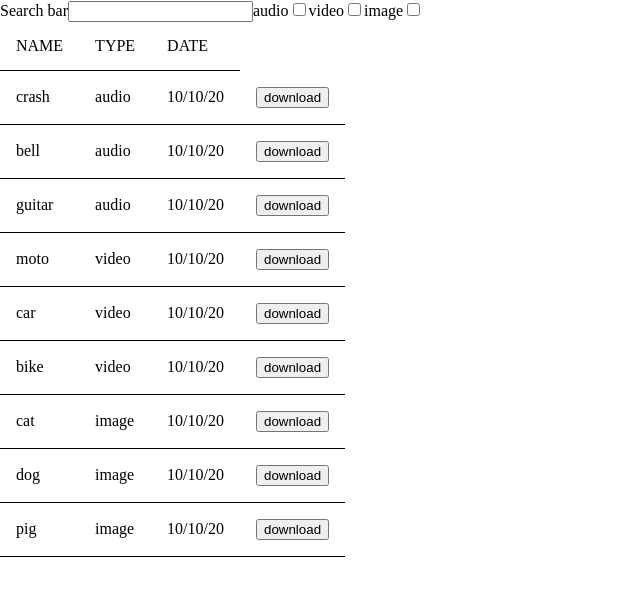
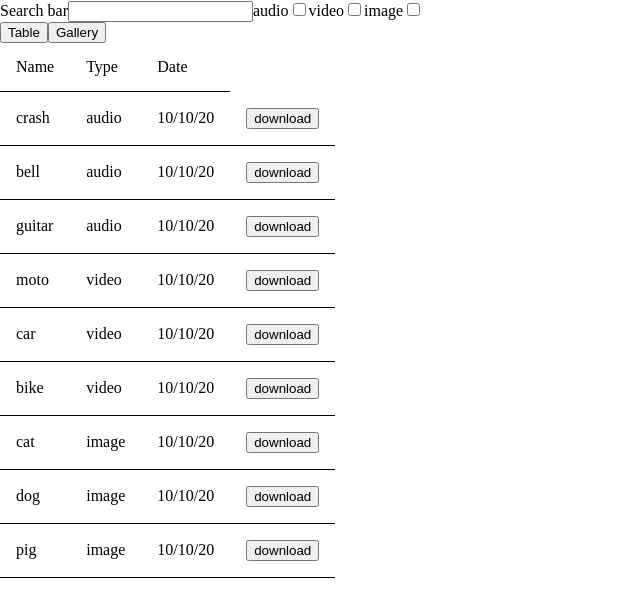
Before and after one commit to tomasyaya/veriston, a React (Create React App) app: page / in a window 1280 px wide. Shown: the top 600 px of the page, without its empty margins (0-640 px from the left). Built offline with nearby package versions, Linux system fonts and the light colour scheme.

Commit message:
develop: add tabs

```diff
--- a/src/components/MediaTable/MediaTable.tsx
+++ b/src/components/MediaTable/MediaTable.tsx
@@ -16,13 +16,13 @@ const HEADERS: HeaderOption[] = [
 
 function Headers() {
   return (
-    <React.Fragment>
+    <TableRow>
       {HEADERS.map(({ value, label }) => (
         <TableCell header key={value}>
           {label}
         </TableCell>
       ))}
-    </React.Fragment>
+    </TableRow>
   );
 }
 
@@ -34,10 +34,14 @@ function MediaTable({ mediaFiles, curriedActions }: MediaTableProps) {
       </TableHeader>
       <TableBody>
         {mediaFiles.map((file) => (
-          <TableRow actions={curriedActions(file)}>
+          <TableRow actions={curriedActions(file)} key={file.id}>
             {HEADERS.map(({ value }) => {
               const currentValue = file[value];
-              return <TableCell key={currentValue}>{currentValue}</TableCell>;
+              return (
+                <TableCell key={`${file.id}_${currentValue}`}>
+                  {currentValue}
+                </TableCell>
+              );
             })}
           </TableRow>
         ))}
--- a/src/components/Table/TableCell.tsx
+++ b/src/components/Table/TableCell.tsx
@@ -9,7 +9,7 @@ const defaultProps = {
 function TableCell({ children, header, ...rest }: TableCellProps) {
   const tagName = header ? "th" : "td";
   return (
-    <TableCellWrapper {...rest} tagName={tagName} header={header}>
+    <TableCellWrapper {...rest} tagName={tagName}>
       {children}
     </TableCellWrapper>
   );
--- /dev/null
+++ b/src/components/Tabs/Tab.tsx
@@ -0,0 +1,24 @@
+import React from "react";
+import { useTabs } from "./TabsContext";
+
+interface TabProps {
+  children: React.ReactNode;
+  value: string;
+}
+
+function Tab({ children, value }: TabProps) {
+  const { selectedTab, setSelectedTab } = useTabs();
+  const handleClick = () => {
+    const hasDiffValue = selectedTab !== value;
+    if (hasDiffValue) {
+      setSelectedTab(value);
+    }
+  };
+  return (
+    <button type="button" role="tab" onClick={handleClick}>
+      {children}
+    </button>
+  );
+}
+
+export default Tab;
--- /dev/null
+++ b/src/components/Tabs/TabList.tsx
@@ -0,0 +1,10 @@
+import React from "react";
+
+interface TabListProps {
+  children: React.ReactNode;
+}
+function TabList({ children }: TabListProps) {
+  return <div>{children}</div>;
+}
+
+export default TabList;
--- /dev/null
+++ b/src/components/Tabs/TabPanel.tsx
@@ -0,0 +1,17 @@
+import React from "react";
+import { useTabs } from "./TabsContext";
+
+interface TabPanelProp {
+  value: string;
+  children: React.ReactNode;
+}
+
+function TabPanel({ value, children }: TabPanelProp) {
+  const { selectedTab } = useTabs();
+  const isActive = selectedTab === value;
+  return (
+    <div style={{ display: !isActive ? "none" : "block" }}>{children}</div>
+  );
+}
+
+export default TabPanel;
--- /dev/null
+++ b/src/components/Tabs/Tabs.tsx
@@ -0,0 +1,19 @@
+import React from "react";
+
+import { TabsCtx } from "./TabsContext";
+
+interface TabsProps {
+  children: React.ReactNode;
+  defaultValue: string;
+}
+
+function Tabs({ children, defaultValue }: TabsProps) {
+  const [selectedTab, setSelectedTab] = React.useState<string>(defaultValue);
+  return (
+    <TabsCtx.Provider value={{ selectedTab, setSelectedTab }}>
+      {children}
+    </TabsCtx.Provider>
+  );
+}
+
+export default Tabs;
--- /dev/null
+++ b/src/components/Tabs/TabsContext.ts
@@ -0,0 +1,17 @@
+import React from "react";
+
+interface TabsContext {
+  selectedTab: string;
+  setSelectedTab: (t: string) => void;
+}
+
+const initialState: TabsContext = {
+  selectedTab: "",
+  setSelectedTab: () => {},
+};
+
+export const TabsCtx = React.createContext<TabsContext>(initialState);
+
+export function useTabs() {
+  return React.useContext(TabsCtx);
+}
--- /dev/null
+++ b/src/components/Tabs/index.ts
@@ -0,0 +1,4 @@
+export { default as Tab } from "./Tab";
+export { default as TabList } from "./TabList";
+export { default as Tabs } from "./Tabs";
+export { default as TabPanel } from "./TabPanel";
--- a/src/views/Main/Main.tsx
+++ b/src/views/Main/Main.tsx
@@ -3,6 +3,7 @@ import { getFiles } from "../../mocks/services";
 import { MediaTable } from "../../components/MediaTable";
 import { downloadUrl } from "../../utils/downloadUrl";
 import { MediaFile } from "../../mocks/types";
+import { TabList, Tab, TabPanel, Tabs } from "../../components/Tabs";
 
 function Main() {
   const [files, setFiles] = React.useState<any[]>([]);
@@ -25,7 +26,18 @@ function Main() {
         <input type="checkbox" name="image" id="image" />
       </div>
       <div>
-        <MediaTable curriedActions={curriedActions} mediaFiles={files} />
+        <Tabs defaultValue="table">
+          <TabList>
+            <Tab value="table">Table</Tab>
+            <Tab value="gallery">Gallery</Tab>
+          </TabList>
+          <TabPanel value="table">
+            <MediaTable curriedActions={curriedActions} mediaFiles={files} />
+          </TabPanel>
+          <TabPanel value="gallery">
+            <h1>Gallery</h1>
+          </TabPanel>
+        </Tabs>
       </div>
     </section>
   );
```
